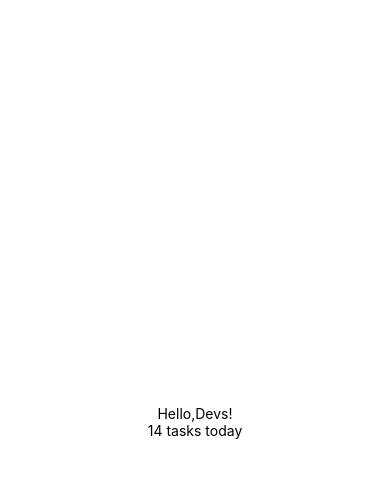
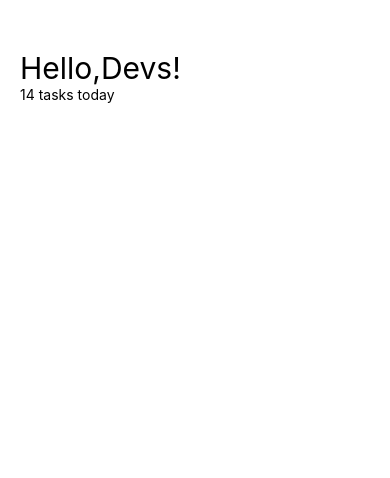
Before and after one commit to ESIANNAN/rn-assignment3-11347739, a React Native app: screen / in a window 390 px wide. Shown: the top 478 px of the page. Built offline with nearby package versions, Linux system fonts and the light colour scheme.

Commit message:
Update App.js
css codes

```diff
--- a/App.js
+++ b/App.js
@@ -15,8 +15,15 @@ const styles = StyleSheet.create({
   container: {
     flex: 1,
     backgroundColor: '#fff',
-    alignItems: 'center',
-    justifyContent: 'center',
+    justifyContent: 'flex-start',
+    alignItems: 'flex-start',
+    paddingTop: 50,
+    paddingLeft: 20,
+  },
+ text: {
+    fontSize: 30,
   },
 
+
+
 });
```
